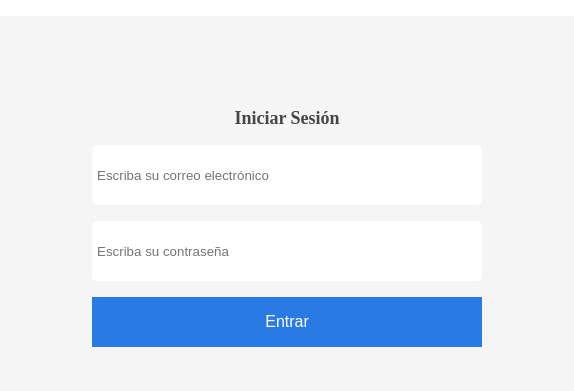
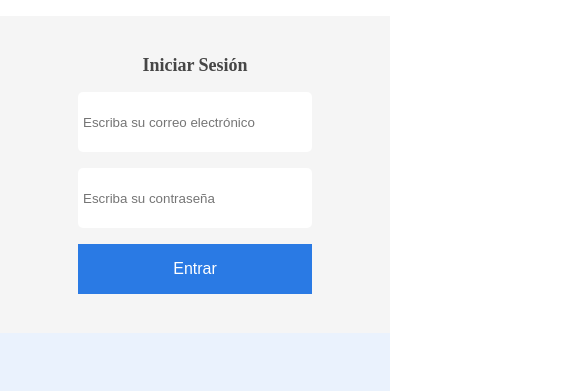
Before and after one commit to AlvaroHamon/AluraGeek, a plain HTML site: page public/pages/login/index.html in a window 390 px wide. Shown: the part 99-490 px from the top of the page, 574 px wide, since content can reach past the window. Drawn offline with Linux system fonts and the light colour scheme.

Commit message:
terminando responsive del login

```diff
--- a/public/css/footer.css
+++ b/public/css/footer.css
@@ -102,5 +102,6 @@
 
   .contacto{
     width: 100%;
+    max-width: 500px;
   }
 }
--- a/public/pages/login/login.css
+++ b/public/pages/login/login.css
@@ -1,7 +1,7 @@
 .login {
   background-color: var(--gclaro);
   display: flex;
-  padding: 5.75rem;
+  padding: 10% 0;
   width: 100%;
   justify-content: center;
 }
@@ -9,7 +9,8 @@
 .contenedor-login {
   display: flex;
   flex-direction: column;
-  width: 423px;
+  width: 40%;
+  max-width: 500px;
   gap: 1rem;
 }
 
@@ -41,3 +42,9 @@
   color: var(--blanco);
   font-size: 1rem;
 }
+
+@media (max-width: 850px) {
+  .contenedor-login {
+    width: 60%;
+  }
+}
```
